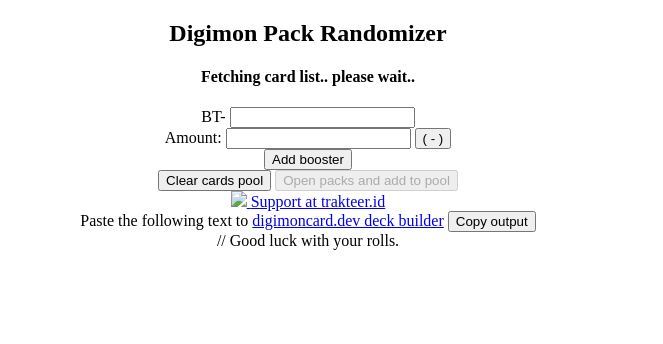
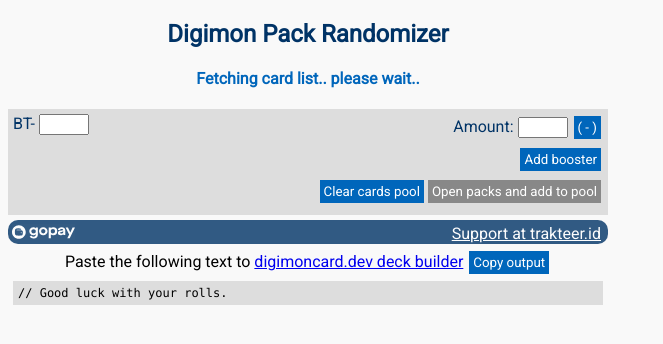
Before and after one commit to Retorikal/digipackrandomizer, a browser extension: page index.html in a window 1280 px wide. Shown: the whole page, without its empty margins (0-663 px from the left). Drawn offline with Linux system fonts and the light colour scheme; the site is published under a folder, as on GitHub Pages, so addresses that start at the root find nothing; no server answers.

Commit message:
broken path fix

```diff
--- a/index.html
+++ b/index.html
@@ -1,9 +1,10 @@
 <!DOCTYPE html>
 <html lang="en">
 <head>
-	<link rel="stylesheet" href="/index.css" />
+    <link rel="icon" type="image/png" href="./favicon.png">
+	<link rel="stylesheet" href="./index.css" />
     <link rel="stylesheet" href="https://fonts.googleapis.com/css?family=Roboto">
-    <script src="/index.js"></script>
+    <script src="./index.js"></script>
 </head>
 <body style="width: 600px">
 
@@ -42,7 +43,7 @@
 
 	</div>
     <a class="flex row sponsor section gopay" target="_blank" href="https://trakteer.id/Retorikal">
-        <img class="inline" src="/icons/gopay.svg">
+        <img class="inline" src="./icons/gopay.svg">
         <span class="inline">Support at trakteer.id</span>
     </a>
 
```
